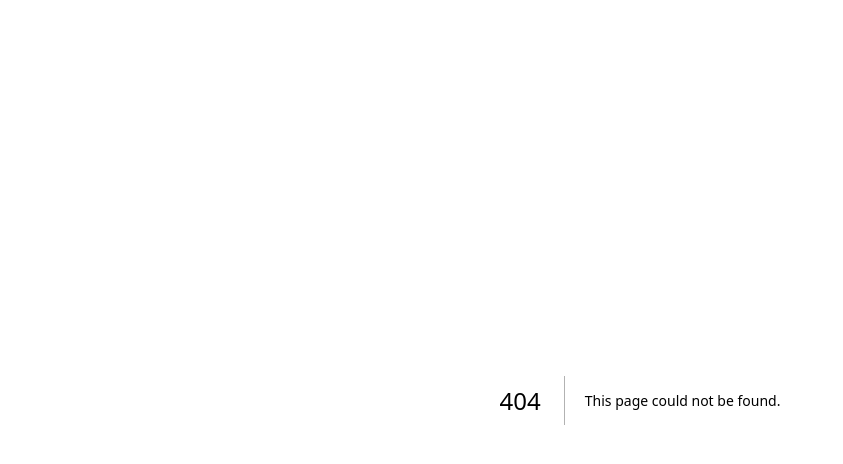
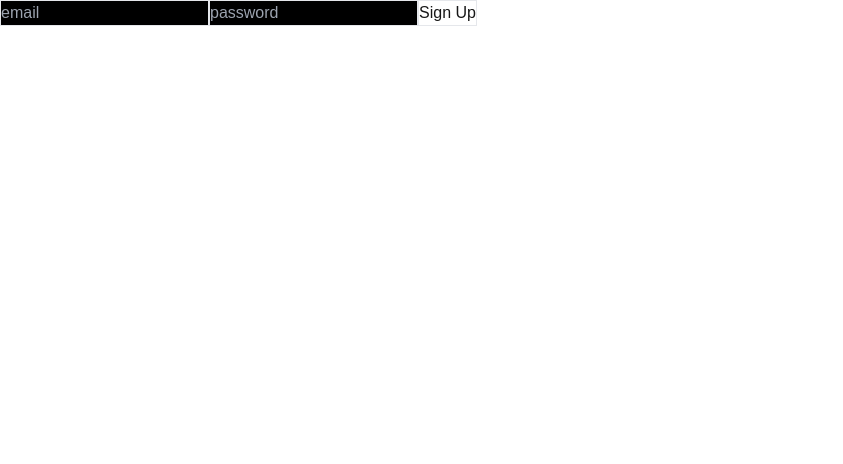
Before and after one commit to CatalinOSBI/ScrollBattle, a Next.js app: page /Login in a window 1280 px wide. Before the commit this address had no page. Shown: the top 464 px of the page, without its empty margins (0-843 px from the left). Built offline with nearby package versions, Linux system fonts and the light colour scheme.

Commit message:
firebase auth

```diff
--- a/src/app/Login/AuthContext.tsx
+++ b/src/app/Login/AuthContext.tsx
@@ -1,38 +1,94 @@
-import React, { createContext, useContext ,useState } from 'react';
-import { getAuth, connectAuthEmulator } from 'firebase/auth';
-import { initializeApp } from 'firebase/app';
-import { FirebaseApp } from 'firebase/app'; // firebase typescript
+"use client";
+
+import React, {
+  createContext,
+  useContext,
+  useState,
+  useRef,
+  ReactNode,
+  RefObject,
+} from "react";
+import { initializeApp } from "firebase/app";
+import { FirebaseApp } from "firebase/app"; // firebase typescript
+import {
+  getAuth,
+  connectAuthEmulator,
+  createUserWithEmailAndPassword,
+  sendEmailVerification,
+  sendSignInLinkToEmail,
+} from "firebase/auth";
 
 //Interface for the context values/functions
-interface authContextInterface{
+interface authContextInterface {
   value: string;
+  emailRef: RefObject<HTMLInputElement>;
+  passwordRef: RefObject<HTMLInputElement>;
+  handleSignUp: (
+    email: string,
+    password: string,
+    e: React.FormEvent<HTMLFormElement>
+  ) => Promise<void>;
 }
 
 //Expecting React children components
 interface authProviderProps {
-  children: React.ReactNode
+  children: ReactNode;
 }
 
-const firebaseConfig = {
-//This is wehre the config data goes, add the .env file later
-};
-
-// Initialize Firebase
-const app: FirebaseApp = initializeApp(firebaseConfig);
-
-export const AuthContext = createContext< authContextInterface| undefined>(undefined);
+export const AuthContext = createContext<authContextInterface | undefined>(
+  undefined
+);
 
 //Provider component
 export const AuthProvider: React.FC<authProviderProps> = ({ children }) => {
-  const [value, setTheme] = useState('light');
+  const [value, setTheme] = useState("light");
+  const emailRef = useRef<HTMLInputElement>(null);
+  const passwordRef = useRef<HTMLInputElement>(null);
+
+  const firebaseConfig = {
+
+  };
+
+  // Initialize Firebase
+  const app: FirebaseApp = initializeApp(firebaseConfig);
+  const auth = getAuth(app);
+  connectAuthEmulator(auth, "http://localhost:9099");
+
+  //Sing Up (Create Account)
+  const handleSignUp = (
+    email: string,
+    password: string,
+    e: React.FormEvent<HTMLFormElement>
+  ): Promise<void> => {
+    e.preventDefault();
+    return createUserWithEmailAndPassword(auth, email, password)
+      .then((userCredential) => {
+        // Signed in
+        const user = userCredential.user!;
+        console.log(user);
+        // sendEmailVerification(user);
+        console.log("User signed in successfully!");
+      })
+      .catch((error) => {
+        const errorCode = error.code;
+        const errorMessage = error.message;
+        console.error(errorCode, errorMessage);
+      });
+  };
 
   return (
-    <AuthContext.Provider value={{value}}>
+    <AuthContext.Provider
+      value={{ value, emailRef, passwordRef, handleSignUp }}
+    >
       {children}
     </AuthContext.Provider>
   );
 };
 
 export const useAuth = () => {
-  return useContext(AuthContext);
+  const context = useContext(AuthContext);
+  if (!context) {
+    throw new Error("useAuth must be used within an AuthProvider");
+  }
+  return context;
 };
--- /dev/null
+++ b/src/app/Login/page.tsx
@@ -0,0 +1,26 @@
+'use client'
+
+import React from "react";
+import { useAuth } from "./AuthContext";
+
+const Page = () => {
+  const { emailRef, passwordRef } = useAuth();
+
+  const handleTest = (e:React.FormEvent<HTMLFormElement>) => {
+    e.preventDefault();
+    console.log(emailRef.current!.value)
+    console.log(passwordRef.current!.value)
+   }
+
+  return (
+    <form name="formA">
+      <input ref={emailRef} placeholder="email" type="text" className="bg-black border" />
+      <input ref={passwordRef} placeholder="password" type="text" className="bg-black border" />
+      <button className="border" onClick={(e)=>handleTest(e)}>
+        Sign Up
+      </button>
+    </form>
+  );
+};
+
+export default Page;
```
Also changed, not shown: src/app/page.tsx (+7 -1 lines), 1 other file (tests, documents, lock files or other folders).
